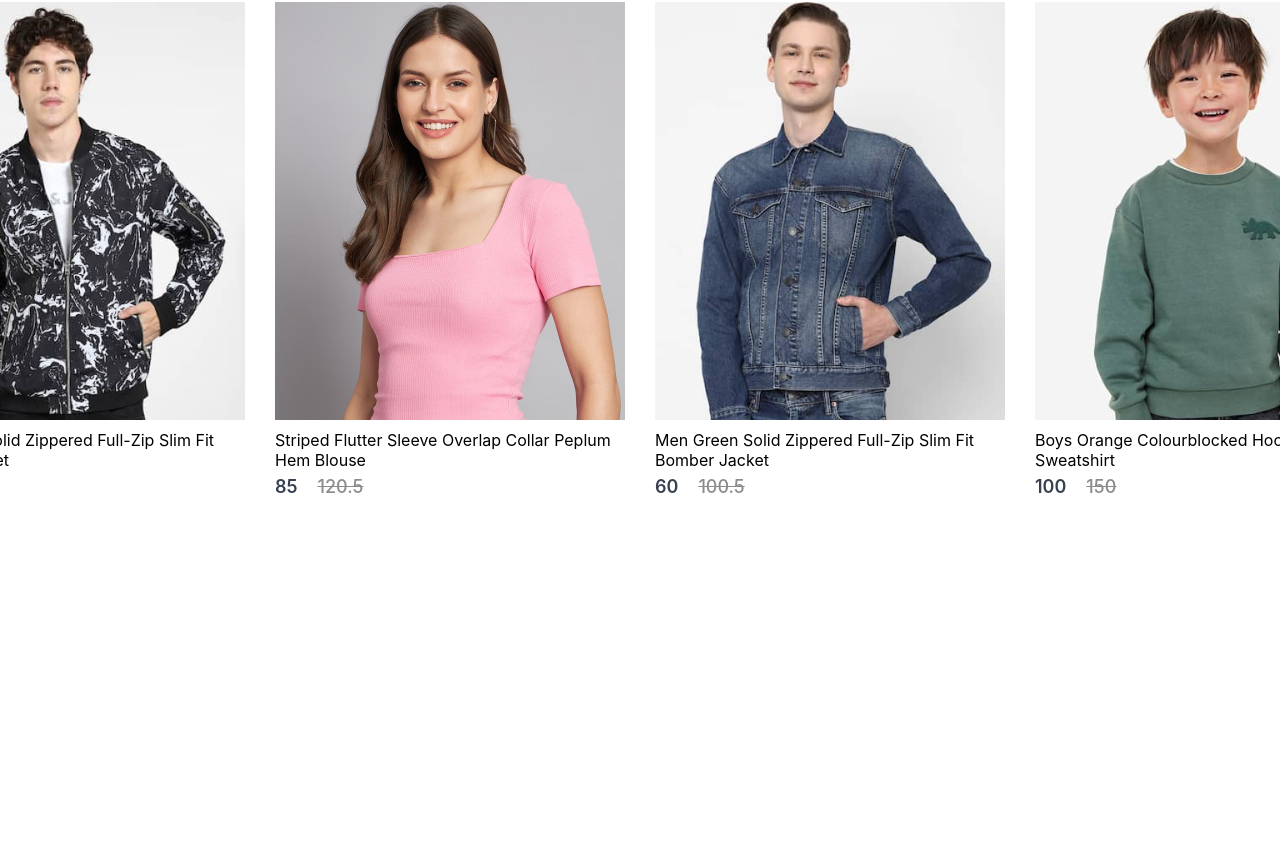
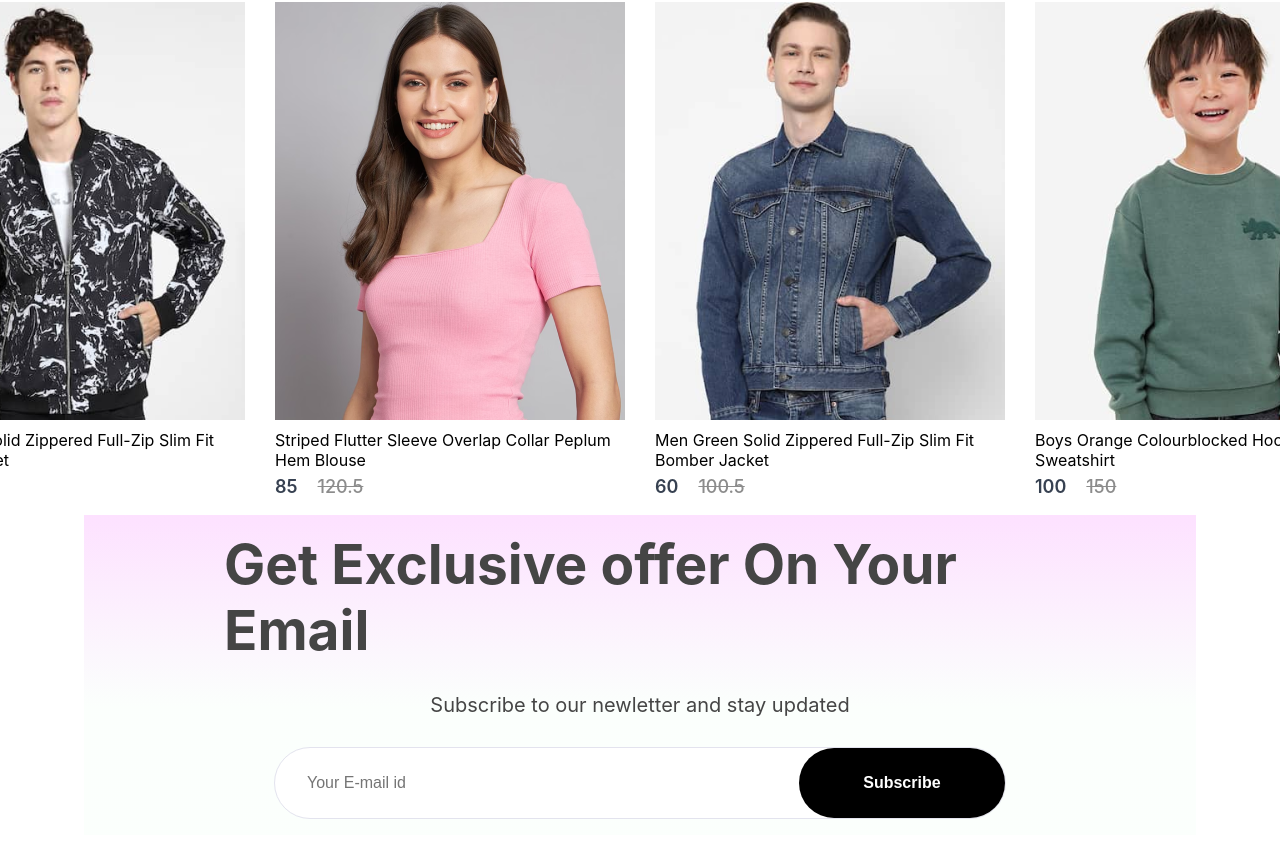
Before and after one commit to Sridevijagadesh/frontend, a React (Create React App) app: page / in a window 1280 px wide. Shown: the part 2877-3734 px from the top of the page. Before the commit the page ends 3374 px from the top, so only its background shows below. Built offline with nearby package versions, Linux system fonts and the light colour scheme.

Commit message:
creating newsletter

```diff
--- a/src/component/New collection/NewCollection.css
+++ b/src/component/New collection/NewCollection.css
@@ -4,6 +4,7 @@
   align-items: center;
   gap: 10px;
   height: 90vh;
+ margin-bottom: 450px;
 }
 .newCollection h1{
   color: #171717;
--- /dev/null
+++ b/src/component/NewsLetter/NewsLetters.css
@@ -0,0 +1,53 @@
+.newsLetters{
+  width: 65%;
+  height: 40vh;
+  display: flex;
+  flex-direction: column;
+  align-items: center;
+  justify-content: center;
+  margin: auto;
+  margin-bottom: 150px;
+  background: linear-gradient(180deg , #fde1ff , #e1ffea22 60%);
+  gap: 30px;
+  padding: 0px 140px;
+  margin-top: 450px;
+}
+.newsLetters h1{
+  color: #454545;
+  font-size: 55px;
+  font-weight: bold;
+}
+.newsLetters p{
+  color: #454545;
+  font-size: 20px;
+}
+.newsLetters div{
+  display: flex;
+  align-items: center;
+  justify-content: center;
+  background-color: white;
+  width: 730px;
+  height: 70px;
+  border-radius: 80px;
+  border: 1px solid #e3e3ee;
+}
+.newsLetters input{
+  width: 500px;
+  margin-left: 30px;
+  border: none;
+  outline: none;
+  color: #616161;
+  font-size: 16px;
+}
+.newsLetters button{
+  padding: 10px;
+  border: none;
+  width: 210px;
+  height: 70px;
+  background-color: black;
+  color: white;
+  font-size: 16px;
+  font-weight: bold;
+  cursor: pointer;
+  border-radius: 80px;
+}
--- /dev/null
+++ b/src/component/NewsLetter/NewsLetters.jsx
@@ -0,0 +1,16 @@
+import React from 'react'
+import './NewsLetters.css'
+const NewsLetters = () => {
+  return (
+    <div className='newsLetters'>
+      <h1>Get Exclusive offer On Your Email</h1>
+      <p>Subscribe to our newletter and stay updated</p>
+      <div>
+        <input type='email' placeholder='Your E-mail id'/>
+        <button>Subscribe</button>
+      </div>
+    </div>
+  )
+}
+
+export default NewsLetters
--- a/src/pages/Shoped.jsx
+++ b/src/pages/Shoped.jsx
@@ -3,6 +3,7 @@ import Hero from '../component/Hero/Hero'
 import Popular from '../component/Popular/Popular'
 import Offer from '../component/Offer/Offer'
 import NewCollection from '../component/New collection/New-collection'
+import NewsLetters from '../component/NewsLetter/NewsLetters'
 
 const shop = () => {
   return (
@@ -11,6 +12,7 @@ const shop = () => {
       <Popular/>
       <Offer/>
       <NewCollection/>
+      <NewsLetters/>
     </div>
   )
 }
```
